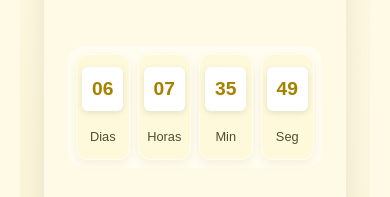
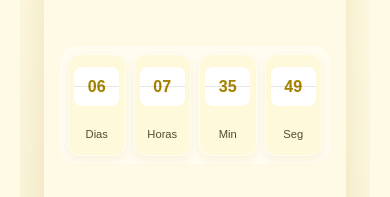
Before and after one commit to Webtech87/Mummy_LandingPage, a React (Vite) app in the folder client1/: page / in a window 390 px wide. Shown: the part 826-1023 px from the top of the page. Built offline with nearby package versions, Linux system fonts and the light colour scheme; no server answers.

Commit message:
improve the design layout on serviceSection

```diff
--- a/client1/src/components/ServiceSection/ServiceSection.tsx
+++ b/client1/src/components/ServiceSection/ServiceSection.tsx
@@ -75,6 +75,7 @@ const ServiceSection: React.FC = () => {
   const [targetInfo, setTargetInfo] = useState(getTargetDate);
   const [time, setTime] = useState(() => getTimeLeft(targetInfo.date));
   const [serverPriceInfo, setServerPriceInfo] = useState<PriceInfo | null>(null);
+  const [animateSeconds, setAnimateSeconds] = useState(false);
 
   // Fetch price info from the backend
   useEffect(() => {
@@ -117,6 +118,10 @@ const ServiceSection: React.FC = () => {
 
       // Update the countdown
       setTime(getTimeLeft(newTargetInfo.date));
+
+      // Add pulse animation to seconds
+      setAnimateSeconds(true);
+      setTimeout(() => setAnimateSeconds(false), 500);
     }, 1000);
 
     return () => clearInterval(interval);
@@ -190,34 +195,58 @@ const ServiceSection: React.FC = () => {
             </p>
           </div>
 
+          <div className="countdown-container">
+            <div className="countdown-header">
+              <div className="countdown-title">A oferta expira em:</div>
+              <div className="countdown-line"></div>
+            </div>
+
             <div className="countdown">
               <div className="timer-item">
+                <div className="timer-number-container">
                   <span className="timer-number">{time.days}</span>
+                </div>
                 <span className="timer-label">Dias</span>
               </div>
+              <div className="timer-separator">:</div>
               <div className="timer-item">
+                <div className="timer-number-container">
                   <span className="timer-number">{time.hours}</span>
+                </div>
                 <span className="timer-label">Horas</span>
               </div>
+              <div className="timer-separator">:</div>
               <div className="timer-item">
+                <div className="timer-number-container">
                   <span className="timer-number">{time.minutes}</span>
+                </div>
                 <span className="timer-label">Min</span>
               </div>
+              <div className="timer-separator">:</div>
               <div className="timer-item">
+                <div className={`timer-number-container ${animateSeconds ? 'pulse' : ''}`}>
                   <span className="timer-number">{time.seconds}</span>
+                </div>
                 <span className="timer-label">Seg</span>
+              </div>
             </div>
           </div>
 
           <div className="attention-section">
             {isFirstPhase ? (
               <>
+                <div className="ribbon">
+                  <span className="ribbon-text">Oferta Especial</span>
+                </div>
                 <p className="attention">Atenção!</p>
                 <p className="promo-dates">De 6 à 12 de Maio</p>
                 <p className="promo-price">{nextPrice}</p>
               </>
             ) : (
               <>
+                <div className="ribbon">
+                  <span className="ribbon-text">Última Chance</span>
+                </div>
                 <p className="attention">Última Oportunidade!</p>
                 <p className="promo-dates">Promoção encerra em 12 de Maio</p>
                 <p className="promo-price">{nextPrice}</p>
--- a/client1/src/styles/components/service-section.css
+++ b/client1/src/styles/components/service-section.css
@@ -6,6 +6,7 @@
   --highlight-color: #A38200;
   --section-padding: 5rem 2rem;
   --transition: all 0.3s cubic-bezier(0.25, 0.8, 0.25, 1);
+  --gradient-gold: linear-gradient(135deg, #A38200, #FFC700);
 }
 
 .service-section {
@@ -93,16 +94,27 @@
 /* Offer Card Styles */
 .offer-card {
   background-color: var(--primary-light);
-    border-radius: 12px;
-    padding: 2rem;
+  border-radius: 16px;
+  padding: 2.5rem;
   width: 100%;
   max-width: 600px;
   margin: 2rem auto 0;
   display: flex;
   flex-direction: column;
   align-items: center;
-    box-shadow: 0 8px 24px rgba(0, 0, 0, 0.08);
+  box-shadow: 0 10px 30px rgba(163, 130, 0, 0.15);
+  position: relative;
+  overflow: hidden;
+}
 
+.offer-card::before {
+  content: '';
+  position: absolute;
+  top: 0;
+  left: 0;
+  right: 0;
+  height: 8px;
+  background: var(--gradient-gold);
 }
 
 .offer-icon {
@@ -112,11 +124,15 @@
   margin-bottom: 1.5rem;
   font-weight: 600;
   color: var(--highlight-color);
-
 }
 
 .special-price {
   margin-bottom: 1.5rem;
+  background: white;
+  padding: 1rem 2rem;
+  border-radius: 12px;
+  box-shadow: 0 4px 12px rgba(0, 0, 0, 0.05);
+  min-width: 75%;
 }
 
 .special-price p {
@@ -125,9 +141,12 @@
 }
 
 .price {
-    font-size: 1.5rem;
-    font-weight: 700;
-    color: var(--highlight-color);
+  font-size: 2rem;
+  font-weight: 800;
+  background: var(--gradient-gold);
+  -webkit-background-clip: text;
+  -webkit-text-fill-color: transparent;
+  margin-left: 0.5rem;
 }
 
 .limited-time {
@@ -136,79 +155,231 @@
   opacity: 0.8;
 }
 
+/* Countdown Container */
+.countdown-container {
+  width: 100%;
+  margin: 2rem 0;
+  padding: 1.5rem;
+  background: rgba(255, 255, 255, 0.6);
+  border-radius: 16px;
+  backdrop-filter: blur(4px);
+  box-shadow: 0 8px 20px rgba(0, 0, 0, 0.06);
+}
+
+.countdown-header {
+  display: flex;
+  flex-direction: column;
+  align-items: center;
+  margin-bottom: 1.2rem;
+}
+
+.countdown-title {
+  font-size: 1.1rem;
+  font-weight: 600;
+  color: var(--text-color);
+  margin-bottom: 0.75rem;
+}
+
+.countdown-line {
+  width: 50px;
+  height: 3px;
+  background: var(--gradient-gold);
+  border-radius: 2px;
+}
+
 /* Countdown Timer */
 .countdown {
   display: flex;
-    gap: 1rem;
-    margin: 1rem 0 2rem;
+  justify-content: center;
+  align-items: center;
+  gap: 0.5rem;
+  margin: 1rem 0;
 }
 
 .timer-item {
   display: flex;
   flex-direction: column;
   align-items: center;
+  min-width: 70px;
+}
+
+.timer-number-container {
+  background: var(--gradient-gold);
+  border-radius: 10px;
+  padding: 2px;
+  box-shadow: 0 6px 12px rgba(163, 130, 0, 0.2);
+  position: relative;
+  overflow: hidden;
+  transition: transform 0.3s ease;
+}
+
+.timer-number-container:hover {
+  transform: translateY(-3px);
 }
 
 .timer-number {
   background-color: white;
-    border-radius: 6px;
-    padding: 0.5rem 0.8rem;
-    font-size: 1.5rem;
+  border-radius: 8px;
+  padding: 0.8rem 0;
+  font-size: 2rem;
   font-weight: 700;
-    min-width: 3rem;
-    display: inline-block;
-    box-shadow: 0 2px 6px rgba(0, 0, 0, 0.1);
+  min-width: 4rem;
+  display: flex;
+  justify-content: center;
+  align-items: center;
+  position: relative;
+  z-index: 1;
+}
+
+.timer-number::before {
+  content: '';
+  position: absolute;
+  left: 0;
+  right: 0;
+  top: 50%;
+  height: 1px;
+  background-color: rgba(0, 0, 0, 0.1);
+  z-index: 0;
 }
 
 .timer-label {
-    font-size: 0.8rem;
-    margin-top: 0.5rem;
-    opacity: 0.8;
+  font-size: 0.85rem;
+  font-weight: 500;
+  margin-top: 0.75rem;
+  color: var(--text-color);
+}
+
+.timer-separator {
+  font-size: 2rem;
+  font-weight: 700;
+  color: var(--highlight-color);
+  margin-top: -1rem;
+}
+
+/* Pulse animation for seconds */
+@keyframes pulse {
+  0% {
+    transform: scale(1);
+  }
+  50% {
+    transform: scale(1.05);
+  }
+  100% {
+    transform: scale(1);
+  }
+}
+
+.pulse {
+  animation: pulse 0.5s ease-in-out;
 }
 
 /* Attention Section */
 .attention-section {
-    margin-bottom: 2rem;
+  margin: 1rem 0 2rem;
   width: 100%;
+  background: white;
+  padding: 2rem 1.5rem;
+  border-radius: 12px;
+  box-shadow: 0 4px 12px rgba(0, 0, 0, 0.05);
+  position: relative;
+}
+
+.ribbon {
+  position: absolute;
+  top: 0;
+  right: 1.5rem;
+  transform: translateY(-50%);
+}
+
+.ribbon-text {
+  display:inline-block;
+  align-items: center;
+  justify-content: center;
+  margin-left: 1.5rem;
+  padding: 0.5rem 1.5rem;
+  background: var(--gradient-gold);
+  color: white;
+  font-weight: 600;
+  font-size: 0.9rem;
+  border-radius: 20px;
+  box-shadow: 0 4px 10px rgba(163, 130, 0, 0.3);
 }
 
 .attention {
-    font-weight: 600;
-    font-size: 1.1rem;
+  font-weight: 700;
+  font-size: 1.2rem;
   margin-bottom: 0.5rem;
+  color: #c82e2e;
 }
 
 .promo-dates {
-    font-size: 0.9rem;
+  font-size: 1rem;
   margin-bottom: 0.5rem;
+  font-weight: 500;
 }
 
 .promo-price {
-    font-size: 1.8rem;
-    font-weight: 700;
-    color: var(--highlight-color);
+  font-size: 2.2rem;
+  font-weight: 800;
+  background: var(--gradient-gold);
+  -webkit-background-clip: text;
+  -webkit-text-fill-color: transparent;
+  position: relative;
+  display: inline-block;
+}
+
+.promo-price::before {
+  content: '';
+  position: absolute;
+  top: 50%;
+  left: -10%;
+  right: -10%;
+  height: 3px;
+  background: #c82e2e;
+  transform: rotate(-5deg);
 }
 
 /* Buy Button */
 .buy-button {
-    background-color: var(--highlight-color);
+  background: var(--gradient-gold);
   color: white;
   border: none;
-    border-radius: 6px;
-    padding: 1rem 2rem;
-    font-size: 1rem;
-    font-weight: 600;
+  border-radius: 30px;
+  padding: 1.2rem 2rem;
+  font-size: 1.1rem;
+  font-weight: 700;
   text-transform: uppercase;
   cursor: pointer;
   transition: var(--transition);
   width: 100%;
   letter-spacing: 1px;
+  box-shadow: 0 8px 16px rgba(163, 130, 0, 0.25);
+  position: relative;
+  overflow: hidden;
+}
+
+.buy-button::before {
+  content: '';
+  position: absolute;
+  top: 0;
+  left: -100%;
+  width: 100%;
+  height: 100%;
+  background: linear-gradient(90deg, transparent, rgba(255, 255, 255, 0.2), transparent);
+  transition: 0.6s;
 }
 
 .buy-button:hover {
-    background-color: #8a6e00;
-    transform: translateY(-2px);
-    box-shadow: 0 4px 12px rgba(163, 130, 0, 0.2);
+  transform: translateY(-4px);
+  box-shadow: 0 12px 20px rgba(163, 130, 0, 0.3);
+}
+
+.buy-button:hover::before {
+  left: 100%;
+}
+
+.buy-button:active {
+  transform: translateY(-1px);
 }
 
 /* Responsive Styles */
@@ -240,7 +411,34 @@
   }
 
   .offer-card {
-      padding: 1.5rem;
+    padding: 2rem 1.5rem;
+  }
+
+  .special-price {
+    padding: 1rem;
+    min-width: 90%;
+  }
+
+  .price {
+    font-size: 1.8rem;
+  }
+
+  .timer-number {
+    font-size: 1.6rem;
+    min-width: 3rem;
+    padding: 0.6rem 0;
+  }
+
+  .timer-item {
+    min-width: 60px;
+  }
+
+  .timer-separator {
+    font-size: 1.6rem;
+  }
+
+  .countdown-container {
+    padding: 1.2rem 1rem;
   }
 }
 
@@ -253,13 +451,73 @@
     font-size: 1.8rem;
   }
 
+  .offer-card {
+    padding: 1.5rem 1rem;
+  }
+
   .countdown {
-      gap: 0.5rem;
+    gap: 0.2rem;
+  }
+
+  .timer-item {
+    min-width: auto;
+    flex: 1;
   }
 
   .timer-number {
     font-size: 1.2rem;
-      padding: 0.4rem 0.6rem;
     min-width: 2.5rem;
+    padding: 0.5rem 0;
+  }
+
+  .timer-label {
+    font-size: 0.7rem;
+  }
+
+  .timer-separator {
+    font-size: 1.2rem;
+  }
+
+  .special-price {
+    padding: 0.8rem;
+  }
+
+  .price {
+    font-size: 1.5rem;
+  }
+
+  .promo-price {
+    font-size: 1.8rem;
+  }
+
+  .buy-button {
+    padding: 1rem 1.5rem;
+    font-size: 0.9rem;
   }
 }
+
+/* Ultra-small devices */
+@media (max-width: 400px) {
+  .countdown-container {
+    padding: 1rem 0.5rem;
+  }
+
+  .timer-number {
+    font-size: 1rem;
+    min-width: 2rem;
+    padding: 0.4rem 0;
+  }
+
+  .timer-separator {
+    font-size: 1rem;
+    margin: 0 -2px;
+  }
+
+  .special-price p {
+    font-size: 0.9rem;
+  }
+
+  .price {
+    font-size: 1.3rem;
+  }
+}
```
Lines whose indentation alone changed are shown as unchanged.
